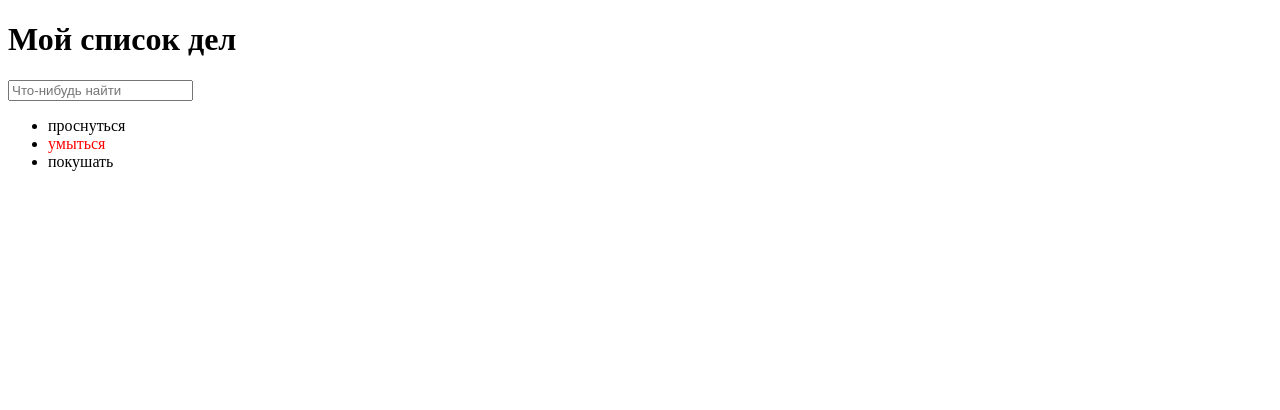
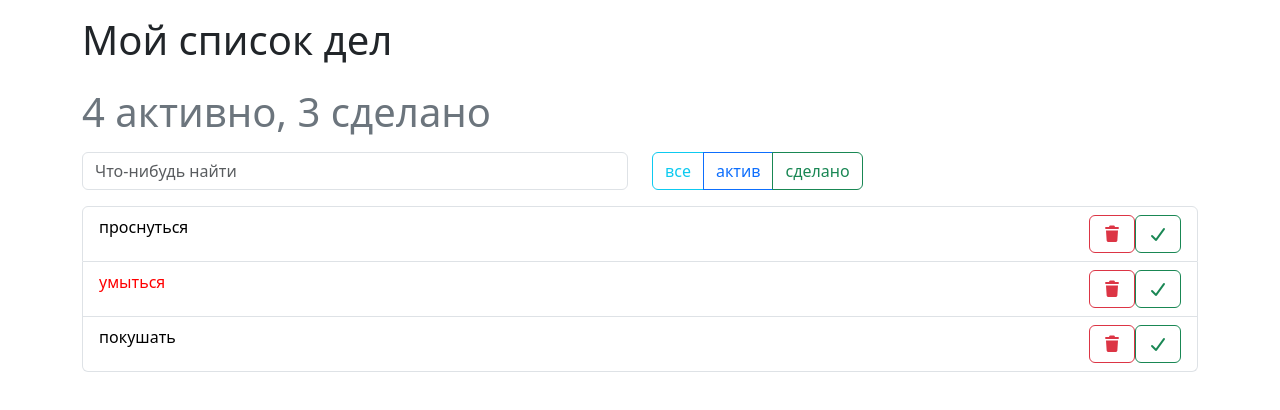
Before and after one commit to sitdayn/todo, a React (Vite) app: page / in a window 1280 px wide. Shown: the top 410 px of the page. Built offline with nearby package versions, Linux system fonts and the light colour scheme.

Commit message:
оформление todo

```diff
--- a/index.html
+++ b/index.html
@@ -4,10 +4,14 @@
     <meta charset="UTF-8" />
     <link rel="icon" type="image/svg+xml" href="/vite.svg" />
     <meta name="viewport" content="width=device-width, initial-scale=1.0" />
-    <title>todo</title>
+    <title>список дел</title>
+    <link rel="stylesheet" href="https://cdnjs.cloudflare.com/ajax/libs/font-awesome/7.0.1/css/all.min.css" integrity="sha512-2SwdPD6INVrV/lHTZbO2nodKhrnDdJK9/kg2XD1r9uGqPo1cUbujc+IYdlYdEErWNu69gVcYgdxlmVmzTWnetw==" crossorigin="anonymous" referrerpolicy="no-referrer" />
+    <link href="https://cdn.jsdelivr.net/npm/bootstrap@5.3.8/dist/css/bootstrap.min.css" rel="stylesheet" integrity="sha384-sRIl4kxILFvY47J16cr9ZwB07vP4J8+LH7qKQnuqkuIAvNWLzeN8tE5YBujZqJLB" crossorigin="anonymous">
+    <link rel="stylesheet" href="src/style.css">
   </head>
   <body>
     <div id="root"></div>
     <script type="module" src="/src/main.jsx"></script>
+    <script src="https://cdn.jsdelivr.net/npm/bootstrap@5.3.8/dist/js/bootstrap.bundle.min.js" integrity="sha384-FKyoEForCGlyvwx9Hj09JcYn3nv7wiPVlz7YYwJrWVcXK/BmnVDxM+D2scQbITxI" crossorigin="anonymous"></script>
   </body>
 </html>
--- /dev/null
+++ b/src/ItemsFilter.jsx
@@ -0,0 +1,16 @@
+const ItemsFilter = () => {
+    return(
+        <div className="btn-group" role="group">
+            <input type="radio" className="btn-check" name="btnradio" id="btnradio1"/>
+            <label className="btn btn-outline-info" htmlFor="btnradio1">все</label>
+
+            <input type="radio" className="btn-check" name="btnradio" id="btnradio2"/>
+            <label className="btn btn-outline-primary" htmlFor="btnradio2">актив</label>
+
+            <input type="radio" className="btn-check" name="btnradio" id="btnradio3"/>
+            <label className="btn btn-outline-success" htmlFor="btnradio3">сделано</label>
+        </div>
+    )
+}
+
+export default ItemsFilter;
--- a/src/Todolist.jsx
+++ b/src/Todolist.jsx
@@ -4,12 +4,20 @@
 
     const elements = todos.map((item) => {
         return(
-            <li><TodoListItem {...item}/></li>
+            <li className="list-group-item" key={item.id}>
+             <TodoListItem {...item}/>
+                <button type="button" className="btn btn-outline-success my-button">
+                    <i className="fa-solid fa-check"></i>
+                </button>
+                <button type="button" className="btn btn-outline-danger my-button">
+                    <i className="fa-solid fa-trash"></i>
+                </button>
+            </li>
         )
     });
 
     return(
-        <ul>
+        <ul className="list-group">
             {elements}
         </ul>
     )
--- a/src/app.jsx
+++ b/src/app.jsx
@@ -1,18 +1,26 @@
 import AppHeader from './appheader.jsx'
 import SearchPanel from './searchpanel.jsx'
 import TodoList from './Todolist.jsx'
+import ItemsFilter from './ItemsFilter.jsx'
 
 const App = () => {
     const todoData = [
-        { label: 'проснуться'},
-        { label: 'умыться', important: true },
-        { label: 'покушать' }
+        { id: 1, label: 'проснуться'},
+        { id: 2, label: 'умыться', important: true },
+        { id: 3, label: 'покушать' }
     ]
   return(
-    <div>
-      <AppHeader/>
-      <SearchPanel/>
-      <TodoList todos = {todoData}/>
+    <div className="container">
+      <AppHeader active = {3} done = {4}/>
+      <div className="row">
+          <div className="col-6">
+            <SearchPanel/>
+          </div>
+          <div className="col-6">
+            <ItemsFilter/>
+          </div>
+    </div>
+          <TodoList todos = {todoData}/>
   </div>
   )
 }
--- a/src/appheader.jsx
+++ b/src/appheader.jsx
@@ -1,7 +1,14 @@
-const AppHeader = () => {
+const AppHeader = ({done, active}) => {
   return(
-    <h1>Мой список дел</h1>
-  )
+    <div>
+      <div className="row">
+        <h1>Мой список дел</h1>
+      </div>
+      <div className="col-6 text-secondary">
+          <h1>{done} активно, {active} сделано</h1>
+      </div>
+    </div>
+ )
 }
 
 export default AppHeader;
--- a/src/searchpanel.jsx
+++ b/src/searchpanel.jsx
@@ -1,6 +1,6 @@
 const SearchPanel = () => {
   return(
-    <input placeholder="Что-нибудь найти"/>
+    <input className="form-control my-search" placeholder="Что-нибудь найти"/>
   )
 }
 
--- /dev/null
+++ b/src/style.css
@@ -0,0 +1,12 @@
+.container {
+    margin-top: 1rem;
+}
+
+.my-button {
+    float: right;
+}
+
+.row {
+    margin-top:1rem;
+    margin-bottom:1rem;
+}
```
